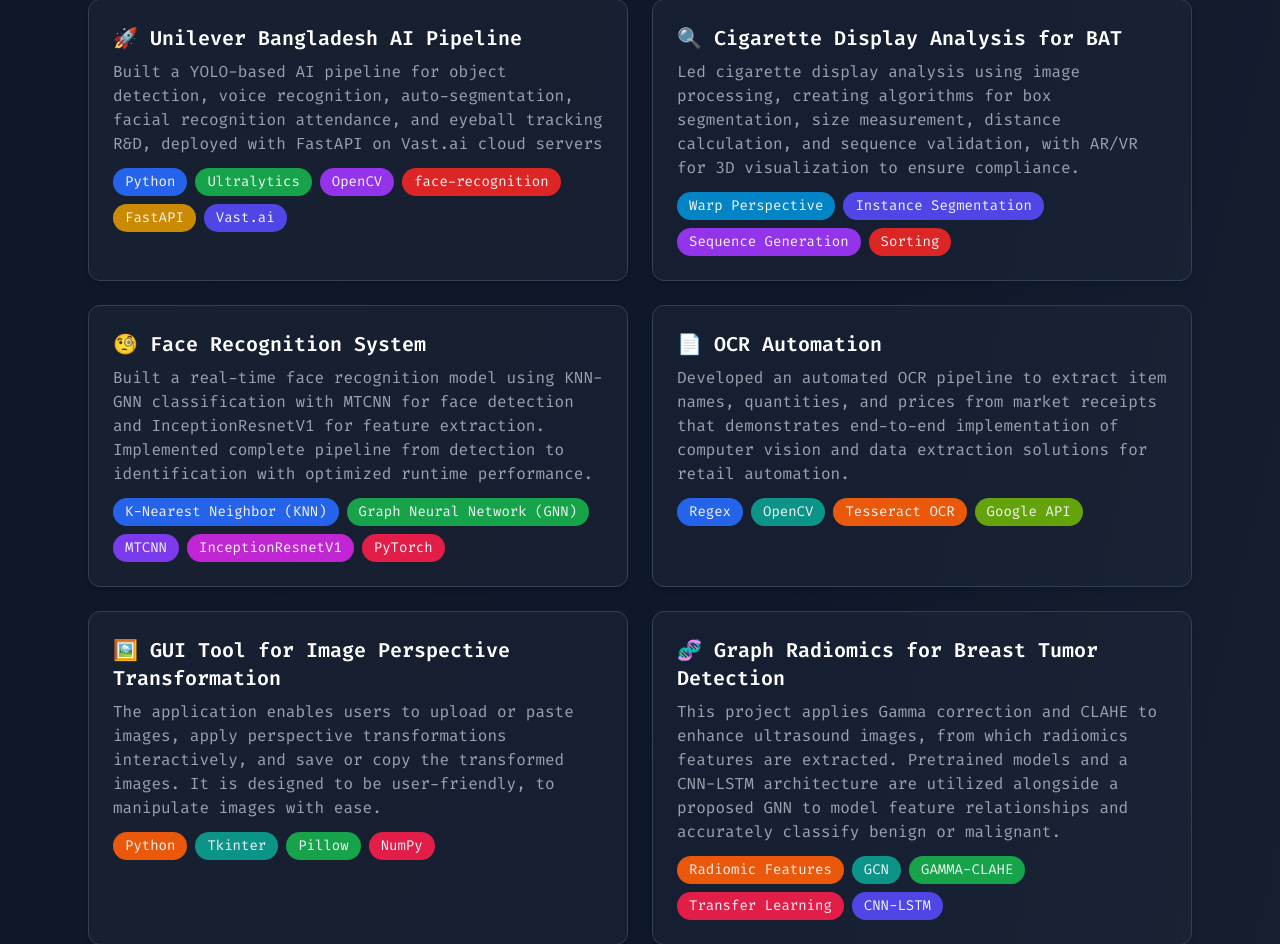
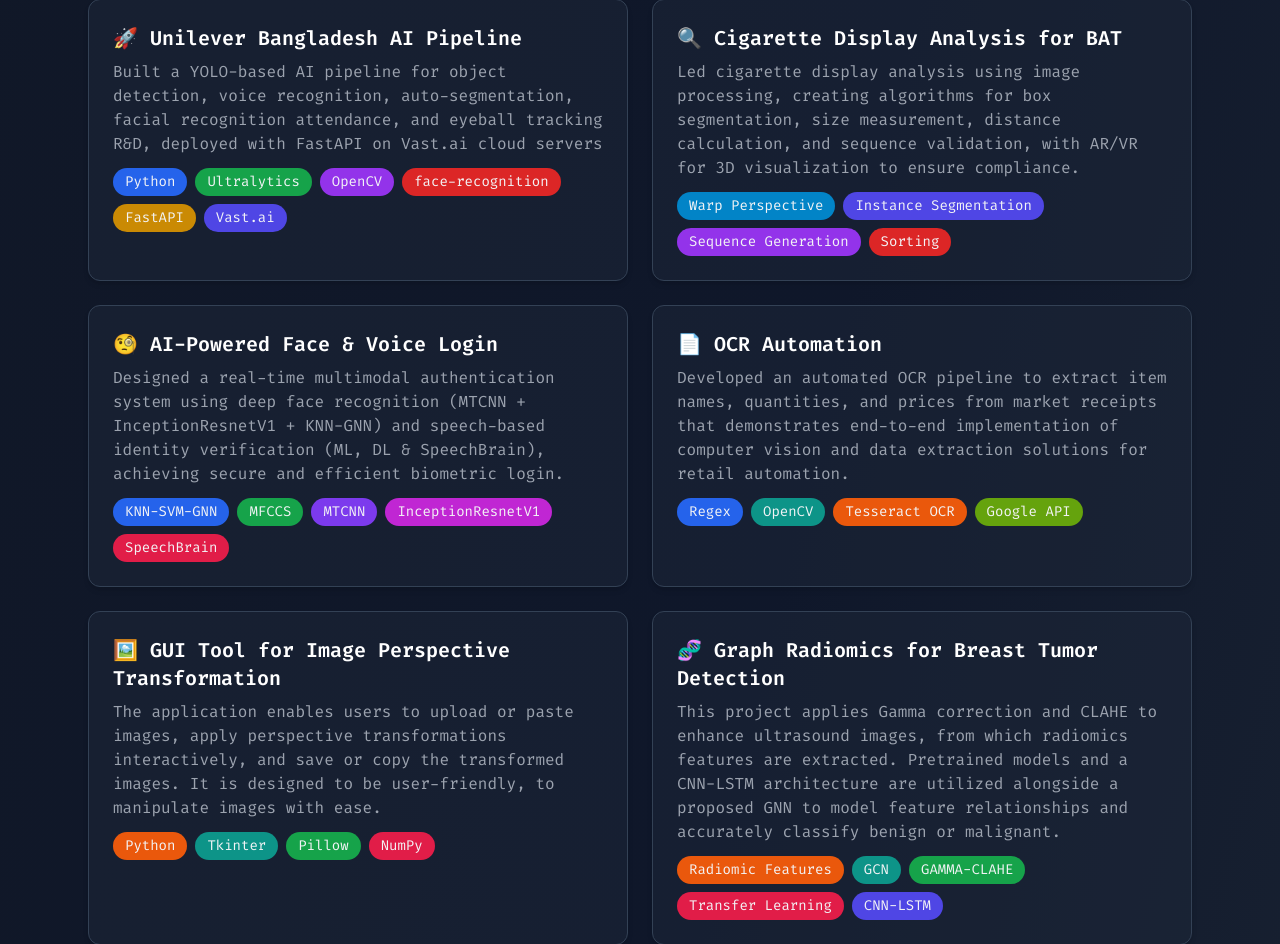
Before and after one commit to ShakhawatShanin/Portfolio-Shanin, a Flask app: page / in a window 1280 px wide. Shown: the part 1549-2493 px from the top of the page. Run offline with Flask 3, Linux system fonts and the light colour scheme; some libraries are stand-ins or nearby versions.

Commit message:
project add

```diff
--- a/templates/index.html
+++ b/templates/index.html
@@ -265,15 +265,15 @@
 
           <div class="bg-slate-800/50 p-6 rounded-xl border border-slate-700 shadow-md hover:shadow-cyan-500/10 transition">
             <h4 class="text-xl font-semibold text-white">
-              <a href="https://www.youtube.com/watch?v=Oip1Sj6byT4" target="_blank" class="hover:text-cyan-400">🧐 Face Recognition System</a>
+              <a href="https://www.youtube.com/watch?v=Oip1Sj6byT4" target="_blank" class="hover:text-cyan-400">🧐 AI-Powered Face & Voice Login</a>
             </h4>
-            <p class="text-gray-400 mt-2 mb-3">Built a real-time face recognition model using KNN-GNN classification with MTCNN for face detection and InceptionResnetV1 for feature extraction. Implemented complete pipeline from detection to identification with optimized runtime performance.</p>
+            <p class="text-gray-400 mt-2 mb-3">Designed a real-time multimodal authentication system using deep face recognition (MTCNN + InceptionResnetV1 + KNN-GNN) and speech-based identity verification (ML, DL & SpeechBrain), achieving secure and efficient biometric login.</p>
             <div class="flex flex-wrap gap-2">
-              <span class="px-3 py-1 bg-blue-600 rounded-full text-sm">K-Nearest Neighbor (KNN)</span>
-              <span class="px-3 py-1 bg-green-600 rounded-full text-sm">Graph Neural Network (GNN)</span>
+              <span class="px-3 py-1 bg-blue-600 rounded-full text-sm">KNN-SVM-GNN</span>
+              <span class="px-3 py-1 bg-green-600 rounded-full text-sm">MFCCS</span>
               <span class="px-3 py-1 bg-violet-600 rounded-full text-sm">MTCNN</span>
               <span class="px-3 py-1 bg-fuchsia-600 rounded-full text-sm">InceptionResnetV1</span>
-              <span class="px-3 py-1 bg-rose-600 rounded-full text-sm">PyTorch</span>
+              <span class="px-3 py-1 bg-rose-600 rounded-full text-sm">SpeechBrain</span>
             </div>
           </div>
 
@@ -593,7 +593,8 @@
 <script>
 
   // 🚀 Replace with your ngrok URL (NO trailing slash)
-  const FLASK_SERVER = "https://14f0bb76711a.ngrok-free.app";
+  // ngrok http 2025 -> Forwarding https://14f0bb76711a.ngrok-free.app -> http://localhost:2025
+  const FLASK_SERVER = "https://a48e66692a91.ngrok-free.app";
 
   // Back to Top
   document.getElementById("backToTop")?.addEventListener("click", (e) => {
```
